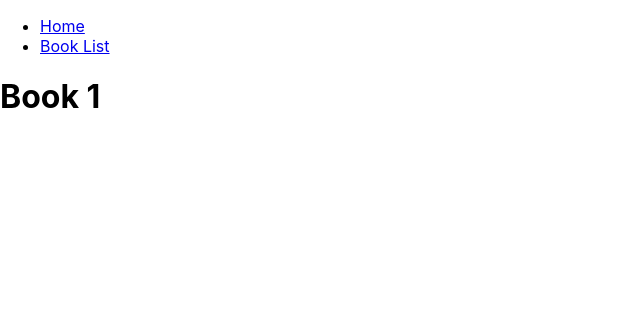
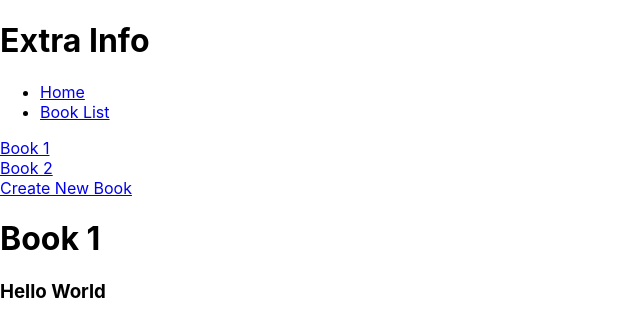
Before and after one commit to kaira428/react-router-project, a React (Create React App) app: page /books/1 in a window 1280 px wide. Shown: the top 336 px of the page, without its empty margins (0-640 px from the left). Built offline with nearby package versions, Linux system fonts and the light colour scheme.

Commit message:
Add Output component location prop in Routes

```diff
--- a/src/App.js
+++ b/src/App.js
@@ -5,11 +5,15 @@ import Book from "./pages/Book";
 import BookList from "./pages/BookList";
 import NewBook from "./pages/NewBook";
 import NotFound from "./pages/NotFound";
+import BookLayout from "./BookLayout";
 import "./App.css";
 
 function App() {
   return (
     <>
+    <Routes location='/'>
+      <Route path='/' element={<h1>Extra Info</h1>} />
+    </Routes>
       <nav>
         <ul>
           <li>
@@ -22,7 +26,7 @@ function App() {
       </nav>
       <Routes>
         <Route path="/" element={<Home />} />
-        <Route path="/books">
+        <Route path="/books" element={<BookLayout />}>
           <Route index element={<BookList />} />
           <Route path=":bookId" element={<Book />} />
           <Route path="new" element={<NewBook />} />
--- /dev/null
+++ b/src/BookLayout.js
@@ -0,0 +1,16 @@
+import { Link, Outlet } from "react-router-dom";
+
+const BookLayout = () => {
+  return (
+    <>
+      <Link to="/books/1">Book 1</Link>
+      <br />
+      <Link to="/books/2">Book 2</Link>
+      <br />
+      <Link to="/books/new">Create New Book</Link>
+      <Outlet context={{hello: "World"}}/>
+    </>
+  );
+};
+
+export default BookLayout;
--- a/src/pages/Book.js
+++ b/src/pages/Book.js
@@ -1,10 +1,15 @@
-import { useParams } from "react-router-dom";
+import { useOutletContext, useParams } from "react-router-dom";
 
 const Book = () => {
     const {bookId} = useParams();
-    console.log(bookId)
+    const {hello} = useOutletContext();
 
-    return ( <h1>Book {bookId}</h1> );
+    return (
+    <>
+    <h1>Book {bookId}</h1>
+    <h3> Hello {hello}</h3>
+    </>
+    );
 }
 
 export default Book;
--- a/src/pages/BookList.js
+++ b/src/pages/BookList.js
@@ -1,16 +1,5 @@
-import { Link } from "react-router-dom";
-
 const BookList = () => {
-  return (
-    <>
-      <h1>Book List</h1>
-      <Link to="/books/1">Book 1</Link>
-      <br />
-      <Link to="/books/2">Book 2</Link>
-      <br />
-      <Link to="/books/new">Create New Book</Link>
-    </>
-  );
+  return <h1>Book List</h1>;
 };
 
 export default BookList;
```
